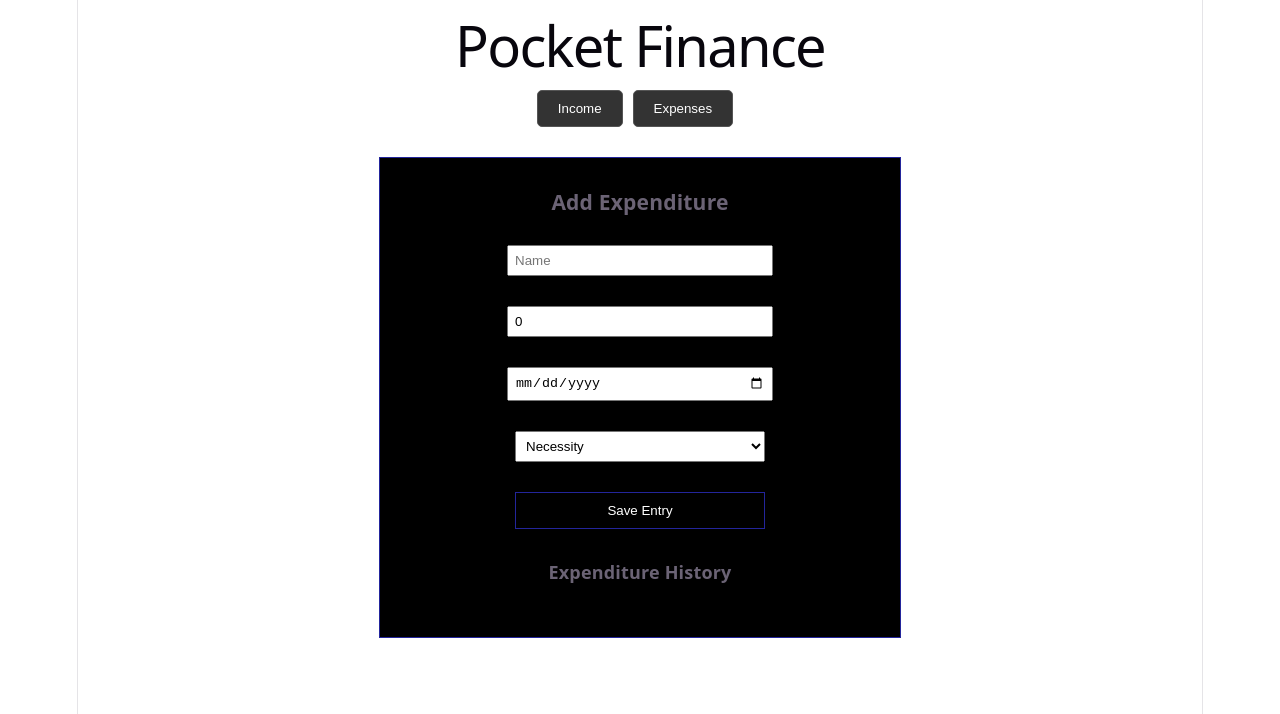
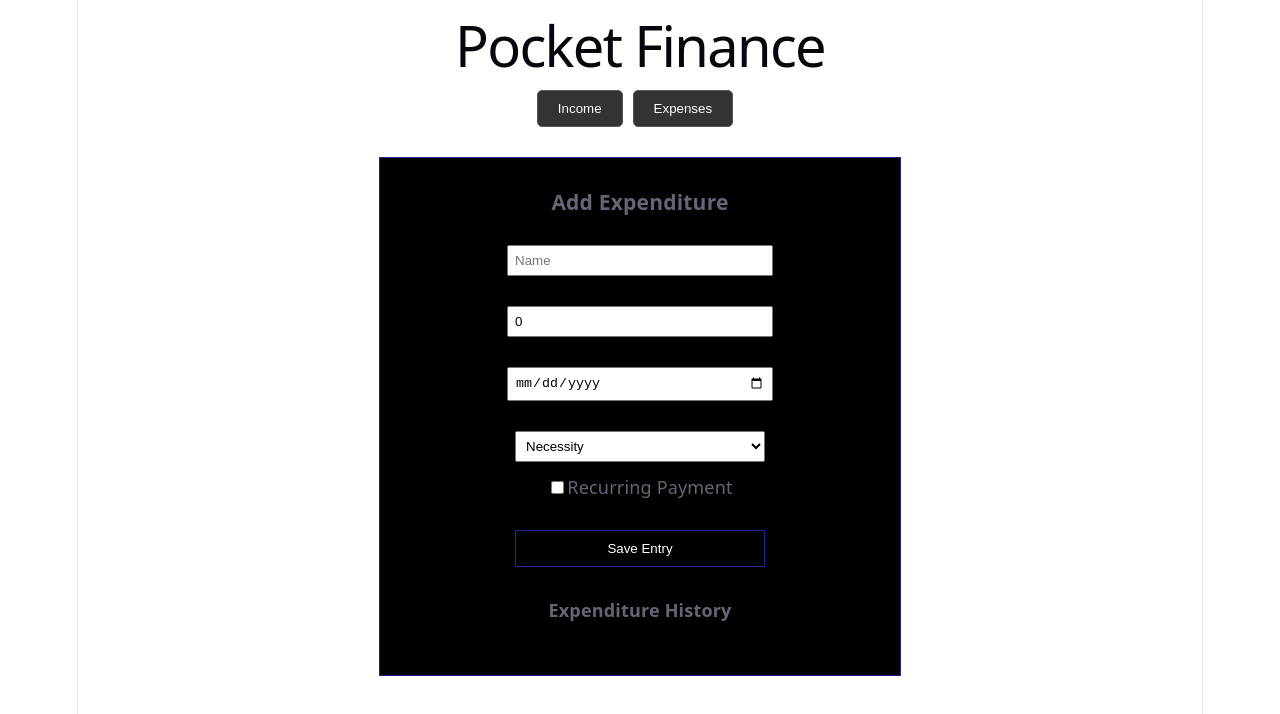
Before and after one commit to BenRod5/Pocket-Finance, a React (Vite) app: page / in a window 1280 px wide. Both pictures are taken after a click on the button "Expenses". Shown: the top 714 px of the page. Built offline with nearby package versions, Linux system fonts and the light colour scheme.

Commit message:
Began to implement recurring expenditures by duplicating expenditures over a series of month, will finish implementation next

```diff
--- a/src/ExpenditureForm.jsx
+++ b/src/ExpenditureForm.jsx
@@ -2,7 +2,8 @@ import React, { useState } from "react";
 import './Income.css'
 import {loadData, saveData} from './data.js'
 
-
+//to-do
+//still need to implement the functionality for adding recurring expenditures, with the handleSubmit, duplicated dates method
 
 
 function ExpenditureForm() { //the function containing all our form logic
@@ -12,7 +13,8 @@ function ExpenditureForm() { //the function containing all our form logic
     const [category, setCategory] = useState("necessity"); //default value for category is "necessity"
     const [editingID, setEditingID] = useState("");//if editingID is "" then nothing needs to be edited if it contains an ID then we are editing values rather than adding a new value
     const [expenditures, setExpenditures] = useState(loadData().expenditures);// we need expenditures represented as state so that when it changes the expenditure list is updated
-
+    const [isRecurring, setIsRecurring] = useState(false);
+    const [repeatAmount, setRepeatAmount] = useState("monthly");
 
     //these variables name, amount, etc act as the contents of our input fields when the user presses submit.
     //they are live values which change with each use input
@@ -27,7 +29,9 @@ function ExpenditureForm() { //the function containing all our form logic
                 name: name,
                 amount: amount,
                 date: date,
-                category: category
+                category: category,
+                isRecurring: isRecurring,
+                repeatAmount: isRecurring ? repeatAmount : null
             };
 
 
@@ -49,6 +53,13 @@ function ExpenditureForm() { //the function containing all our form logic
                 if(editingID == "")
                 {//add a value as normal
                     const data = loadData();//creates a new data object in line with what is returned by loadData, (either a blank defualtData object, see data.js, or the users previously filled out localStorage, also originally a defaultData object)
+                    // if(isRecurring)
+                    // {
+                    //     // if(repeatAmount=="monthly")
+                    //     // {//assuming this will be recurring for
+
+                    //     // }
+                    // }
                     data.expenditures.push(newExpenditure);//pushes the new expenditure to the users data
                     saveData(data);//saves the edited data to localStorage
                     setExpenditures(data.expenditures);//updating the expenditures state once saveData is called so the display adjusts
@@ -78,6 +89,8 @@ function ExpenditureForm() { //the function containing all our form logic
         setDate("");
         setCategory("necessity");
         setEditingID("");
+        setIsRecurring(false);
+        setRepeatAmount("monthly");
     }
 
     function handleDelete(itemID)
@@ -142,6 +155,20 @@ function ExpenditureForm() { //the function containing all our form logic
             </option>
         </select>
 
+        <input
+            type="checkbox"
+            checked={isRecurring}
+            onChange={(e) => setIsRecurring(e.target.checked)}
+        />
+        Recurring Payment
+        {isRecurring && (
+        <select value = {repeatAmount} onChange = { (e) => setRepeatAmount (e.target.value)}>
+            <option value = "monthly"> Monthly </option>
+            <option value = "bi-Weekly"> Bi-Weekly </option>
+            <option value = "weekly"> Weekly </option>
+        </select>
+        )}
+
         <button className='container' onSubmit>Save Entry</button>
 
         <h4>Expenditure History</h4>{/*basically a copied over version of income history with some edit and delete button changes*/}
```
